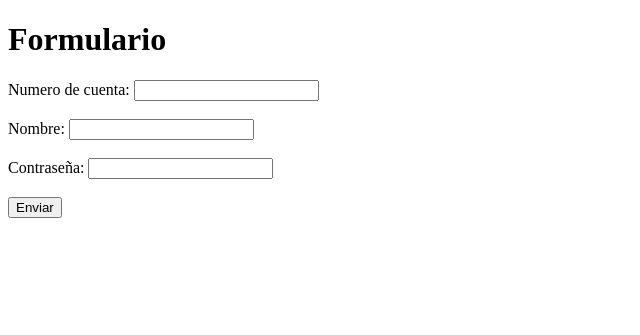
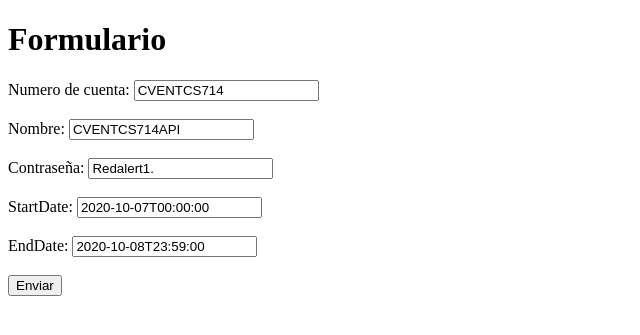
Before and after one commit to trono-cl/login-cvent, a PHP site: page / in a window 1280 px wide. Shown: the top 335 px of the page, without its empty margins (0-640 px from the left). Run offline with PHP 8.4, Linux system fonts and the light colour scheme.

Commit message:
Update index.php

```diff
--- a/index.php
+++ b/index.php
@@ -9,13 +9,19 @@
     <h1>Formulario</h1>
     <form action="datos.php" method="POST">
         <label for="AccountNumber"> Numero de cuenta: </label>
-        <input type="text" name="AccountNumber"><br><br>
+        <input type="text" name="AccountNumber" value="CVENTCS714"><br><br>
 
         <label for="UserName"> Nombre: </label>
-        <input type="text" name="UserName"><br><br>
+        <input type="text" name="UserName" value="CVENTCS714API" ><br><br>
 
         <label for="Password"> Contraseña:</label>
-        <input type="text" name="Password"><br><br>
+        <input type="text" name="Password" value="Redalert1."><br><br>
+
+        <label for="StartDate"> StartDate:</label>
+        <input type="text" name="StartDate" value="2020-10-07T00:00:00"><br><br>
+
+        <label for="EndDate"> EndDate:</label>
+        <input type="text" name="EndDate" value="2020-10-08T23:59:00"><br><br>
 
         <input type="submit" value="Enviar">
     </form>
```
